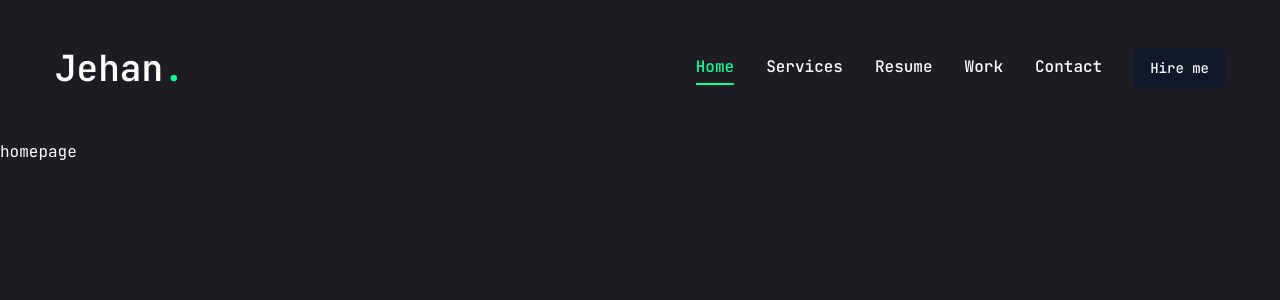
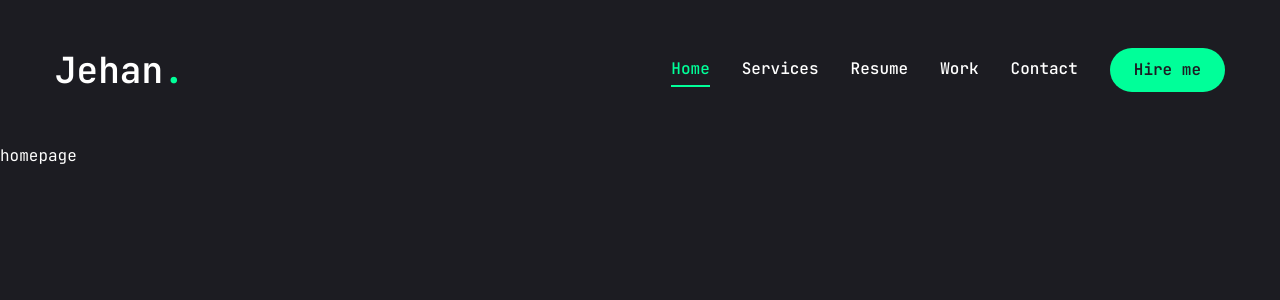
Before and after one commit to Jehan16/portfolio, a Next.js app: page / in a window 1280 px wide. Shown: the top 300 px of the page. Built offline with nearby package versions, Linux system fonts and the light colour scheme.

Commit message:
added the motion transitions

```diff
--- a/components/MobileNav.jsx
+++ b/components/MobileNav.jsx
@@ -38,7 +38,21 @@
             </SheetTrigger>
             <SheetContent className="flex flex-col">
                 {/* logo */}
-                <div>Logo</div>
+                <div className='mt-32 mb-40 text-center text-2xl'>
+                    <Link href="/">
+                        <h1 className='text-4xl font-semibold'>
+                            Jehan<span className='text-accent'>.</span>
+                        </h1>
+                    </Link>
+                </div>
+                {/* nav */}
+                <nav className='flex flex-col justify-center items-center gap-8'>
+                    {Links.map((link, index) => {
+                        return <Link href={link.path} key={index} className={`${link.path === pathname && "text-accent border-b-2 border-accent"} text-xl capitalize hover:text-accent transition-all`}>
+                            {link.name}
+                        </Link>
+                    })}
+                </nav>
             </SheetContent>
         </Sheet>
     )
--- a/components/ui/button.jsx
+++ b/components/ui/button.jsx
@@ -5,25 +5,18 @@
 import { cn } from "@/lib/utils"
 
 const buttonVariants = cva(
-  "inline-flex items-center justify-center whitespace-nowrap rounded-md text-sm font-medium ring-offset-white transition-colors focus-visible:outline-none focus-visible:ring-2 focus-visible:ring-slate-950 focus-visible:ring-offset-2 disabled:pointer-events-none disabled:opacity-50 dark:ring-offset-slate-950 dark:focus-visible:ring-slate-300",
+  "inline-flex items-center justify-center whitespace-nowrap rounded-full text-base font-semibold ring-offset-white transition-colors",
   {
     variants: {
       variant: {
-        default: "bg-slate-900 text-slate-50 hover:bg-slate-900/90 dark:bg-slate-50 dark:text-slate-900 dark:hover:bg-slate-50/90",
-        destructive:
-          "bg-red-500 text-slate-50 hover:bg-red-500/90 dark:bg-red-900 dark:text-slate-50 dark:hover:bg-red-900/90",
-        outline:
-          "border border-slate-200 bg-white hover:bg-slate-100 hover:text-slate-900 dark:border-slate-800 dark:bg-slate-950 dark:hover:bg-slate-800 dark:hover:text-slate-50",
-        secondary:
-          "bg-slate-100 text-slate-900 hover:bg-slate-100/80 dark:bg-slate-800 dark:text-slate-50 dark:hover:bg-slate-800/80",
-        ghost: "hover:bg-slate-100 hover:text-slate-900 dark:hover:bg-slate-800 dark:hover:text-slate-50",
-        link: "text-slate-900 underline-offset-4 hover:underline dark:text-slate-50",
+        default: "bg-accent text-primary hover:bg-accent-hover",
+        primary: "bg-primary text-white",
+        outline: "boarder boarder-accent bg-transparent text-accent hover:bg-accent hover:text-primary"
       },
       size: {
-        default: "h-10 px-4 py-2",
-        sm: "h-9 rounded-md px-3",
-        lg: "h-11 rounded-md px-8",
-        icon: "h-10 w-10",
+        default: "h-[44px] px-6",
+        md: "h-[48px] px-6",
+        lg: "h-[56px] px-8 text-sm uppercase tracking-[2px]",
       },
     },
     defaultVariants: {
```
